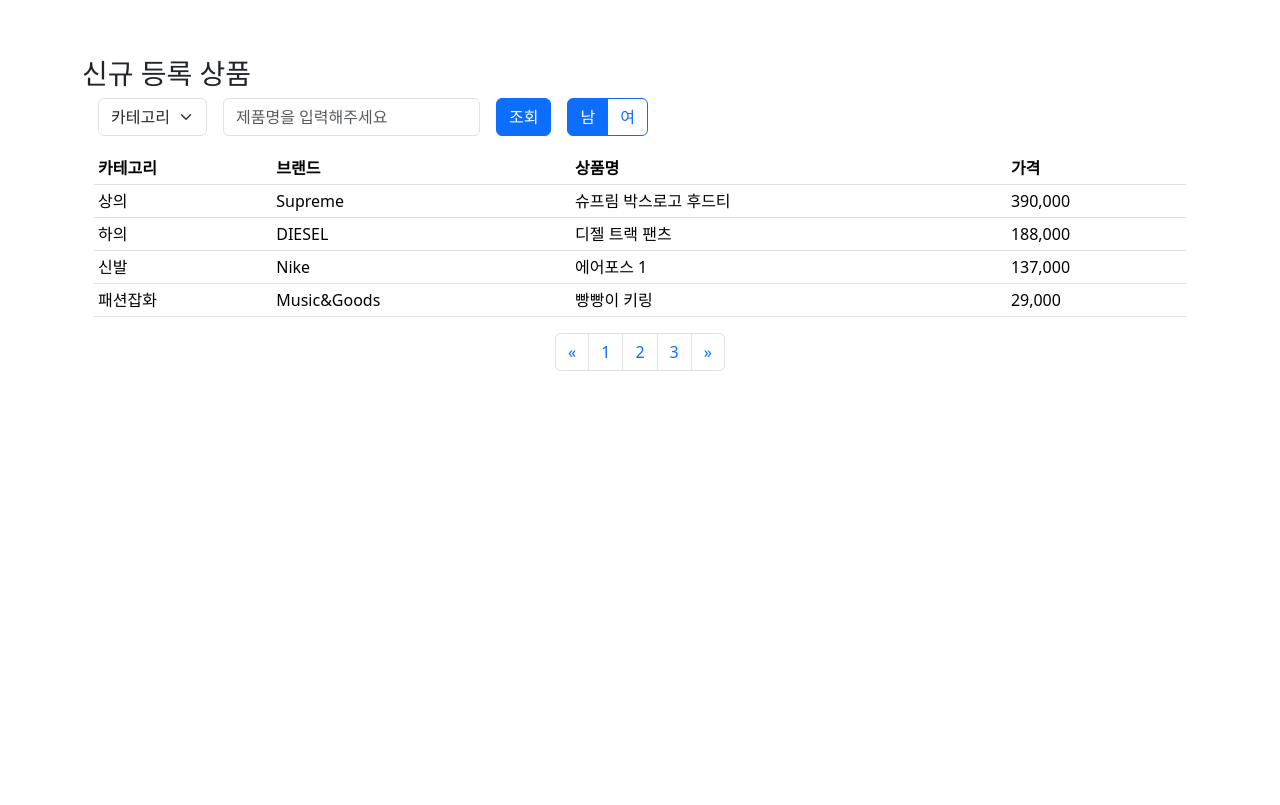
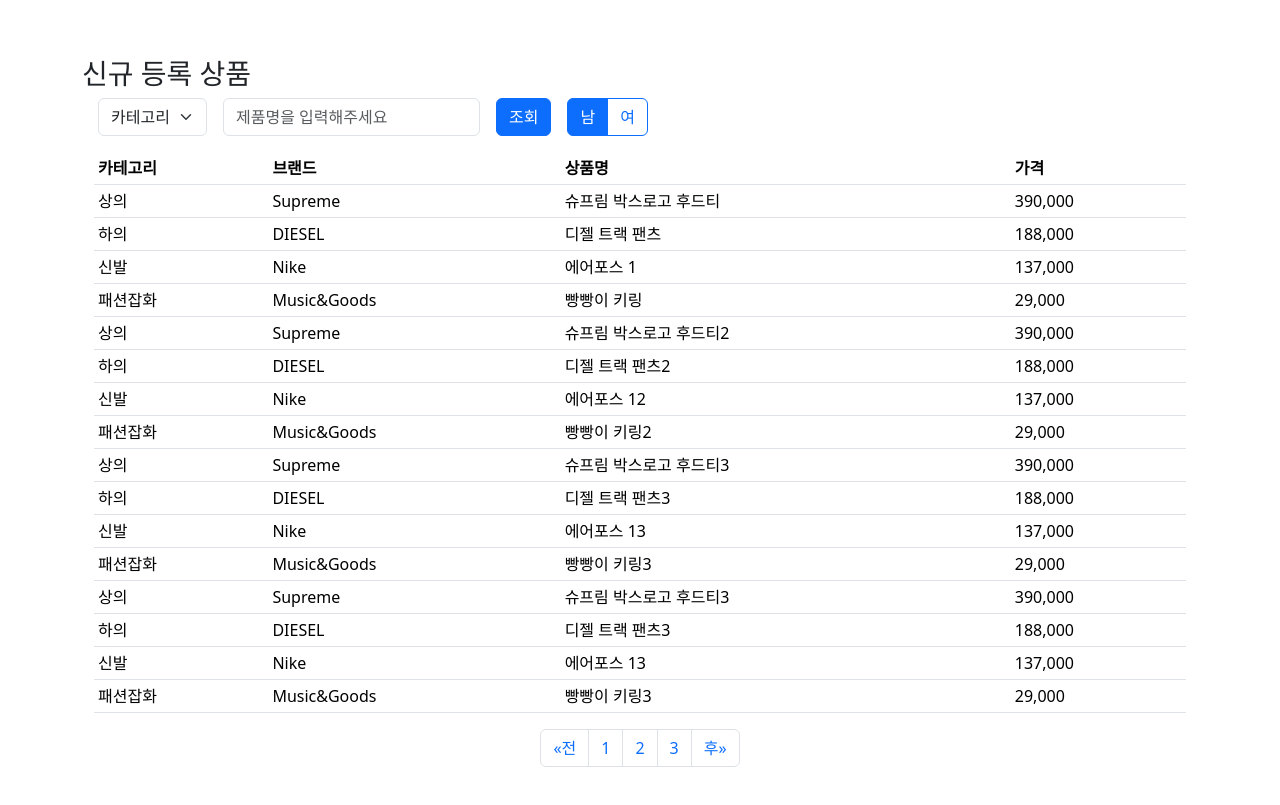
Before and after one commit to wkdsh21/oz_coding, a plain HTML site: page admin_page/index.html in a window 1280 px wide. Shown: the part 65-870 px from the top of the page. Drawn offline with nearby package versions, Linux system fonts and the light colour scheme.

Commit message:
python 과제1.연산자

```diff
--- a/admin_page/database.js
+++ b/admin_page/database.js
@@ -4,6 +4,18 @@
     { category: "하의", brand: 'DIESEL', product: '디젤 트랙 팬츠', price: '188,000' },
     { category: "신발", brand: 'Nike', product: '에어포스 1', price: '137,000' },
     { category: "패션잡화", brand: 'Music&Goods', product: '빵빵이 키링', price: '29,000' },
+    { category: "상의", brand: 'Supreme', product: '슈프림 박스로고 후드티2', price: '390,000' },
+    { category: "하의", brand: 'DIESEL', product: '디젤 트랙 팬츠2', price: '188,000' },
+    { category: "신발", brand: 'Nike', product: '에어포스 12', price: '137,000' },
+    { category: "패션잡화", brand: 'Music&Goods', product: '빵빵이 키링2', price: '29,000' },
+    { category: "상의", brand: 'Supreme', product: '슈프림 박스로고 후드티3', price: '390,000' },
+    { category: "하의", brand: 'DIESEL', product: '디젤 트랙 팬츠3', price: '188,000' },
+    { category: "신발", brand: 'Nike', product: '에어포스 13', price: '137,000' },
+    { category: "패션잡화", brand: 'Music&Goods', product: '빵빵이 키링3', price: '29,000' },
+    { category: "상의", brand: 'Supreme', product: '슈프림 박스로고 후드티3', price: '390,000' },
+    { category: "하의", brand: 'DIESEL', product: '디젤 트랙 팬츠3', price: '188,000' },
+    { category: "신발", brand: 'Nike', product: '에어포스 13', price: '137,000' },
+    { category: "패션잡화", brand: 'Music&Goods', product: '빵빵이 키링3', price: '29,000' },
 ];
 const dataTable = document.getElementById('data-table');
 // 초기화
@@ -88,3 +100,32 @@
         btnLabel.textContent="다크모드 OFF"
     }
 })
+
+
+//페이지네이션
+let nav = document.querySelector("#navmain")
+nav.addEventListener('click', function(e) {
+    if(e.target.matches('li')) return;
+    console.log(e.target.textContent)
+
+
+    // const dataTable = document.getElementById('data-table');
+    // //모두 제거후
+    // let count=dataTable.rows.length
+    // while(0<count){
+    //     dataTable.deleteRow(count-1)
+    //     count-=1
+    // }
+
+    // // 다시생성
+    // data.forEach((item) => {
+    //     if(item.category==selectedValue || selectedValue=="전체"){
+    //         console.log("dd")
+    //         const row = dataTable.insertRow();
+    //         row.insertCell(0).innerHTML = item.category;
+    //         row.insertCell(1).innerHTML = item.brand;
+    //         row.insertCell(2).innerHTML = item.product;
+    //         row.insertCell(3).innerHTML = item.price;
+    //     }
+    // });
+});
--- a/admin_page/index.html
+++ b/admin_page/index.html
@@ -89,18 +89,18 @@
            </div>
    </div>
         <nav aria-label="Page navigation example">
-          <ul class="pagination justify-content-center">
-            <li class="page-item">
-              <a class="page-link" href="#" aria-label="Previous">
-                <span aria-hidden="true">&laquo;</span>
+          <ul id="navmain" class="pagination justify-content-center">
+            <li id="spg" class="page-item">
+              <a class="page-link" href="#" aria-label="Previous" value="s">
+                <span aria-hidden="true">&laquo;</span>전
               </a>
             </li>
-            <li class="page-item"><a class="page-link" href="#">1</a></li>
-            <li class="page-item"><a class="page-link" href="#">2</a></li>
-            <li class="page-item"><a class="page-link" href="#">3</a></li>
+            <li class="page-item"><a class="page-link" href="#1">1</a></li>
+            <li class="page-item"><a class="page-link" href="#2">2</a></li>
+            <li class="page-item"><a class="page-link" href="#3">3</a></li>
             <li class="page-item">
-              <a class="page-link" href="#" aria-label="Next">
-                <span aria-hidden="true">&raquo;</span>
+              <a class="page-link" href="#" aria-label="Next" value="e">
+                후<span aria-hidden="true">&raquo;</span>
               </a>
             </li>
           </ul>
```
Also changed, not shown: admin_page/index.css (+7 -0 lines), 1 other file.
